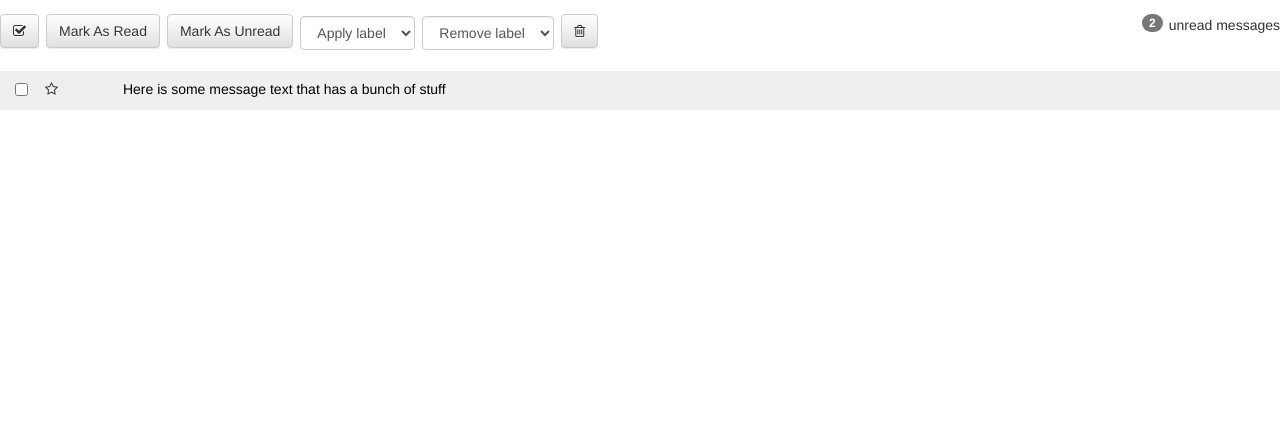
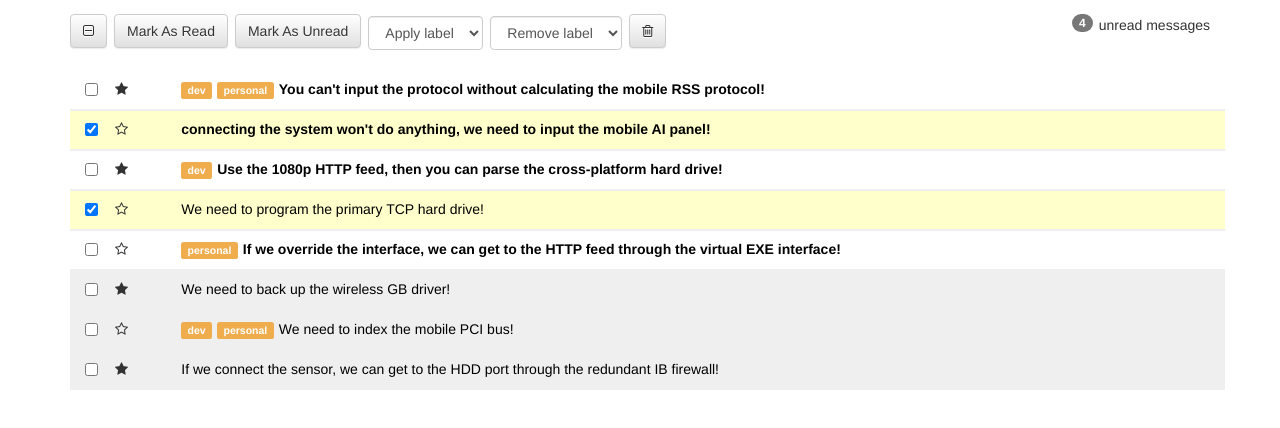
Before and after one commit to BenjaminBr0ad/react-inbox, a React (Create React App) app: page / in a window 1280 px wide. Shown: the top 428 px of the page. Built offline with nearby package versions, Linux system fonts and the light colour scheme.

Commit message:
All stories completed and inbox is functioning as intended only hiccup involves already selected labels

```diff
--- a/src/App.js
+++ b/src/App.js
@@ -65,11 +65,135 @@ const messages = [
 ]
 
 class App extends Component {
+
+  constructor(props) {
+    super(props)
+    this.state = {
+      messages: messages,
+      allSelected: false,
+      someSelected: true
+    }
+  }
+
+  clickStar = (id) => {
+    for (let elem of this.state.messages) {
+      if (elem.id === id) {
+        elem.starred ? elem.starred = false : elem.starred = true
+        this.setState({
+          messages: this.state.messages
+        })
+      }
+    }
+  }
+
+  checkbox = (id) => {
+    const messages = this.state.messages.filter(message => message.id === id)[0]
+    messages.selected ? messages.selected = false : messages.selected = true
+    this.setState({messages: this.state.messages})
+
+    const someSelected = this.state.messages.filter(message => message.selected === true)
+    if (someSelected.length >=1) {
+      this.setState({
+        someSelected: true
+      })
+    } else {
+      this.setState({
+        someSelected: false
+      })
+    }
+
+    if (this.state.allSelected === true) {
+      this.setState({
+        allSelected: false,
+        someSelected: true
+      })
+    }
+  }
+
+  bulkSelect = () => {
+    if (this.state.allSelected === true) {
+      this.state.messages.map(message => message.selected = false)
+      this.setState({
+        allSelected: false,
+        messages: this.state.messages,
+        someSelected: false
+      })
+    } else if (this.state.allSelected === false) {
+      this.state.messages.map(message => message.selected = true)
+      this.setState({
+        allSelected: true,
+        messages: this.state.messages,
+        someSelected: true
+      })
+    }
+  }
+
+  markAsRead = (value) => {
+    if (value === 'read') {
+      const readAndSelected = this.state.messages.filter(message => message.read === false && message.selected === true)
+      readAndSelected.forEach(message => message.read = true)
+      this.setState({
+        messages: this.state.messages
+      })
+    } else if (value === 'unread') {
+      const readAndSelected = this.state.messages.filter(message => message.read === true && message.selected === true)
+      readAndSelected.forEach(message => message.read = false)
+      this.setState({
+        messages: this.state.messages
+      })
+    }
+  }
+
+  delete = () => {
+    const selected = this.state.messages.filter(message => !message.selected)
+    this.setState({
+      messages: selected,
+      someSelected: false
+    })
+  }
+
+  unreadCount = () => {
+    const unreadMessages = this.state.messages.filter(message => message.read === false)
+    return unreadMessages.length
+  }
+
+  changeLabel = (e, value) => {
+    if (e.target.value === 'Apply label') {
+
+    } else if (value === 'apply') {
+      const selectedMessages = this.state.messages.filter(message => message.selected)
+      const unlabeledMessages = selectedMessages.filter(message => !message.labels.includes(e.target.value))
+      unlabeledMessages.map(message => message.labels.push(e.target.value))
+      this.setState({
+        messages: this.state.messages
+      })
+    } else if (value === 'remove') {
+      const selectedMessages2 = this.state.messages.filter(message => message.selected)
+      const labeledMessages = selectedMessages2.filter(message => message.labels.includes(e.target.value))
+      labeledMessages.map(message => message.labels.splice(message.labels.indexOf(e.target.value),1))
+      this.setState({
+        messages: this.state.messages
+      })
+    }
+  }
+
   render() {
     return (
-      <div className="App">
-        <Toolbar/>
-        <MessageList/>
+      <div className="App container">
+        <Toolbar
+          bulkSelect={this.bulkSelect}
+          allSelected={this.state.allSelected}
+          someSelected={this.state.someSelected}
+          markAsRead={this.markAsRead}
+          delete={this.delete}
+          unreadCount={this.unreadCount}
+          changeLabel={this.changeLabel}
+        />
+        <MessageList
+          messages={this.state.messages}
+          clickStar={this.clickStar}
+          checkbox={this.checkbox}
+        />
       </div>
     )
   }
--- a/src/Message.js
+++ b/src/Message.js
@@ -0,0 +1,33 @@
+import React, { Component } from 'react'
+
+class Message extends Component {
+  render () {
+    return (
+        <div className={`row message ${this.props.read ? 'read' : 'unread'} ${this.props.selected ? 'selected' : ''}`}>
+          <div className="col-xs-1">
+            <div className="row">
+              <div className="col-xs-2">
+                <input type="checkbox" onChange={() => this.props.checkbox(this.props.id)} checked={`${this.props.selected ? 'checked' : ''}`}/>
+              </div>
+              <div className="col-xs-2">
+                <i
+                  onClick={() => this.props.clickStar(this.props.id)}
+                  className={`star fa ${this.props.starred ? 'fa-star' : 'fa-star-o'}`}>
+                </i>
+              </div>
+            </div>
+          </div>
+          <div className="col-xs-11">
+            {this.props.labels.map((label, i) => {
+              return <span key={i} className="label label-warning">{label}</span>
+            })}
+            <a href="#">
+              {this.props.subject}
+            </a>
+          </div>
+        </div>
+    )
+  }
+}
+
+export default Message
--- a/src/MessageList.js
+++ b/src/MessageList.js
@@ -1,24 +1,23 @@
 import React, { Component } from 'react'
+import Message from './Message'
 
 class MessageList extends Component {
   render () {
     return (
-      <div className="row message read">
-        <div className="col-xs-1">
-          <div className="row">
-            <div className="col-xs-2">
-              <input type="checkbox" />
-            </div>
-            <div className="col-xs-2">
-              <i className="star fa fa-star-o"></i>
-            </div>
-          </div>
-        </div>
-        <div className="col-xs-11">
-          <a href="#">
-            Here is some message text that has a bunch of stuff
-          </a>
-        </div>
+      <div>
+        {this.props.messages.map(message =>
+          <Message
+            key={message.id}
+            id={message.id}
+            subject={message.subject}
+            read={message.read}
+            starred={message.starred}
+            selected={message.selected}
+            labels={message.labels}
+            clickStar={this.props.clickStar}
+            checkbox={this.props.checkbox}
+          />
+        )}
       </div>
     )
   }
--- a/src/Toolbar.js
+++ b/src/Toolbar.js
@@ -6,37 +6,37 @@ class Toolbar extends Component {
       <div className="row toolbar">
         <div className="col-md-12">
           <p className="pull-right">
-            <span className="badge badge">2</span>
+            <span className="badge badge">{this.props.unreadCount()}</span>
             unread messages
           </p>
 
-          <button className="btn btn-default">
-            <i className="fa fa-check-square-o"></i>
+          <button onClick={this.props.bulkSelect} className="btn btn-default">
+            <i className={`${this.props.someSelected && !this.props.allSelected ? 'fa fa-minus-square-o' : this.props.allSelected ? 'fa fa-check-square-o' : 'fa fa-square-o'}`}></i>
           </button>
 
-          <button className="btn btn-default">
+          <button onClick={() => this.props.markAsRead('read')} className="btn btn-default" disabled={this.props.someSelected ? '' : 'disabled'}>
             Mark As Read
           </button>
 
-          <button className="btn btn-default">
+          <button onClick={() => this.props.markAsRead('unread')} className="btn btn-default" disabled={this.props.someSelected ? '' : 'disabled'}>
             Mark As Unread
           </button>
 
-          <select className="form-control label-select">
+          <select onChange={(e) => this.props.changeLabel(e, 'apply')} className="form-control label-select" disabled={this.props.someSelected ? '' : 'disabled'}>
             <option>Apply label</option>
             <option value="dev">dev</option>
             <option value="personal">personal</option>
             <option value="gschool">gschool</option>
           </select>
 
-          <select className="form-control label-select">
+          <select onChange={(e) => this.props.changeLabel(e, 'remove')} className="form-control label-select" disabled={this.props.someSelected ? '' : 'disabled'}>
             <option>Remove label</option>
             <option value="dev">dev</option>
             <option value="personal">personal</option>
             <option value="gschool">gschool</option>
           </select>
 
-          <button className="btn btn-default">
+          <button onClick={this.props.delete} className="btn btn-default" disabled={this.props.someSelected ? '' : 'disabled'}>
             <i className="fa fa-trash-o"></i>
           </button>
         </div>
```
